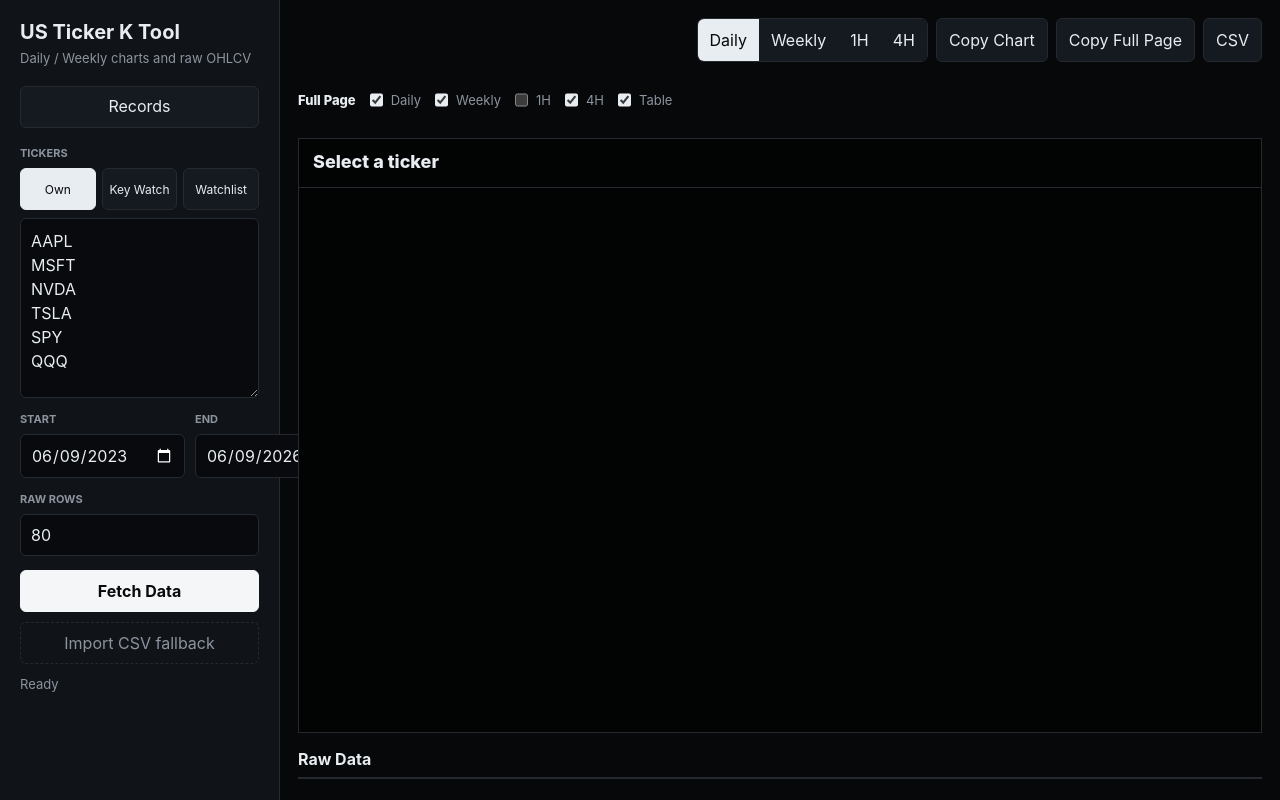
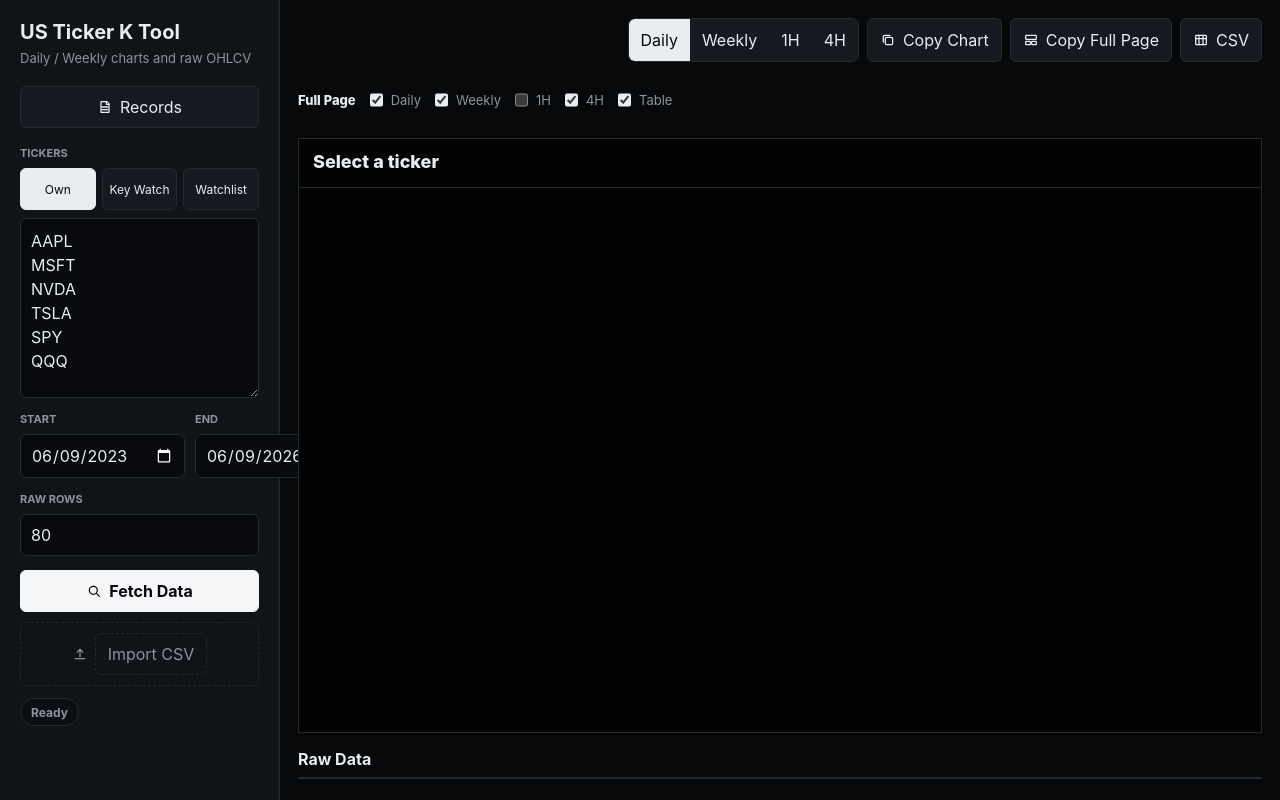
Before and after one commit to simonw0718/ticker-tool-deploy, a website: page outputs/ticker-tool/static/index.html in a window 1280 px wide. Drawn offline with Linux system fonts and the light colour scheme; no server answers.

Commit message:
Unify action icon styling

```diff
--- a/outputs/ticker-tool/static/index.html
+++ b/outputs/ticker-tool/static/index.html
@@ -7,6 +7,14 @@
     <link rel="stylesheet" href="/styles.css" />
   </head>
   <body>
+    <svg class="icon-sprite" aria-hidden="true">
+      <symbol id="icon-records" viewBox="0 0 24 24"><path d="M6 4h9l3 3v13H6z"/><path d="M14 4v4h4"/><path d="M8 12h8M8 16h8"/></symbol>
+      <symbol id="icon-search" viewBox="0 0 24 24"><circle cx="11" cy="11" r="6"/><path d="m16 16 4 4"/></symbol>
+      <symbol id="icon-upload" viewBox="0 0 24 24"><path d="M12 16V5"/><path d="m8 9 4-4 4 4"/><path d="M5 19h14"/></symbol>
+      <symbol id="icon-copy" viewBox="0 0 24 24"><rect x="8" y="8" width="11" height="11" rx="2"/><path d="M5 15V7a2 2 0 0 1 2-2h8"/></symbol>
+      <symbol id="icon-panels" viewBox="0 0 24 24"><rect x="4" y="5" width="16" height="6" rx="1"/><rect x="4" y="14" width="7" height="5" rx="1"/><rect x="13" y="14" width="7" height="5" rx="1"/></symbol>
+      <symbol id="icon-table" viewBox="0 0 24 24"><rect x="4" y="5" width="16" height="14" rx="1"/><path d="M4 10h16M9 5v14M15 5v14"/></symbol>
+    </svg>
     <main class="app">
       <aside class="panel">
         <div class="brand">
@@ -15,7 +23,7 @@
             <p>Daily / Weekly charts and raw OHLCV</p>
           </div>
         </div>
-        <a class="nav-link" href="/records.html">Records</a>
+        <a class="nav-link icon-button" href="/records.html"><svg class="icon"><use href="#icon-records"></use></svg><span>Records</span></a>
 
         <label class="field">
           <span>TICKERS</span>
@@ -48,10 +56,10 @@ QQQ</textarea>
           <input id="rawDays" type="number" min="10" max="500" value="80" />
         </label>
 
-        <button id="fetchBtn" class="primary">Fetch Data</button>
+        <button id="fetchBtn" class="primary icon-button"><svg class="icon"><use href="#icon-search"></use></svg><span>Fetch Data</span></button>
         <label class="file">
           <input id="csvFile" type="file" accept=".csv" multiple />
-          <span>Import CSV fallback</span>
+          <span class="icon-button"><svg class="icon"><use href="#icon-upload"></use></svg><span>Import CSV</span></span>
         </label>
         <div id="status" class="status">Ready</div>
       </aside>
@@ -68,9 +76,9 @@ QQQ</textarea>
               <button id="hourlyBtn">1H</button>
               <button id="fourHourBtn">4H</button>
             </div>
-            <button id="copyChartBtn">Copy Chart</button>
-            <button id="copyBundleBtn">Copy Full Page</button>
-            <button id="downloadCsvBtn">CSV</button>
+            <button id="copyChartBtn" class="icon-button"><svg class="icon"><use href="#icon-copy"></use></svg><span>Copy Chart</span></button>
+            <button id="copyBundleBtn" class="icon-button"><svg class="icon"><use href="#icon-panels"></use></svg><span>Copy Full Page</span></button>
+            <button id="downloadCsvBtn" class="icon-button"><svg class="icon"><use href="#icon-table"></use></svg><span>CSV</span></button>
           </div>
         </header>
 
--- a/outputs/ticker-tool/static/records.css
+++ b/outputs/ticker-tool/static/records.css
@@ -21,6 +21,28 @@ body {
   color: var(--text);
   font-family: Inter, ui-sans-serif, system-ui, -apple-system, BlinkMacSystemFont, "Segoe UI", sans-serif;
   -webkit-text-size-adjust: 100%;
+}
+
+.icon-sprite {
+  display: none;
+}
+
+.icon {
+  width: 16px;
+  height: 16px;
+  flex: 0 0 16px;
+  fill: none;
+  stroke: currentColor;
+  stroke-width: 1.9;
+  stroke-linecap: round;
+  stroke-linejoin: round;
+}
+
+.icon-button {
+  display: inline-flex;
+  align-items: center;
+  justify-content: center;
+  gap: 7px;
 }
 
 button,
@@ -86,6 +108,10 @@ button,
   padding: 7px 11px;
   text-decoration: none;
   cursor: pointer;
+}
+
+.danger {
+  color: #ff9aa3;
 }
 
 .topbar a:hover,
@@ -230,6 +256,15 @@ button:hover,
   min-height: 28px;
   padding: 4px 8px;
   color: var(--muted);
+}
+
+.delete-row.danger {
+  color: #ff9aa3;
+}
+
+.delete-row .icon {
+  width: 14px;
+  height: 14px;
 }
 
 .chart-grid {
--- a/outputs/ticker-tool/static/styles.css
+++ b/outputs/ticker-tool/static/styles.css
@@ -21,6 +21,28 @@ body {
   color: var(--text);
   font-family: Inter, ui-sans-serif, system-ui, -apple-system, BlinkMacSystemFont, "Segoe UI", sans-serif;
   -webkit-text-size-adjust: 100%;
+}
+
+.icon-sprite {
+  display: none;
+}
+
+.icon {
+  width: 16px;
+  height: 16px;
+  flex: 0 0 16px;
+  fill: none;
+  stroke: currentColor;
+  stroke-width: 1.9;
+  stroke-linecap: round;
+  stroke-linejoin: round;
+}
+
+.icon-button {
+  display: inline-flex;
+  align-items: center;
+  justify-content: center;
+  gap: 7px;
 }
 
 button,
@@ -62,10 +84,9 @@ textarea,
 }
 
 .nav-link {
-  display: block;
+  display: flex;
   margin: 0 0 18px;
   color: var(--text);
-  text-align: center;
   text-decoration: none;
   border: 1px solid var(--line);
   border-radius: 6px;
@@ -163,8 +184,7 @@ button:hover {
 }
 
 .file span {
-  display: block;
-  text-align: center;
+  display: flex;
   border: 1px dashed var(--line);
   border-radius: 6px;
   padding: 10px 12px;
@@ -173,10 +193,18 @@ button:hover {
 }
 
 .status {
-  min-height: 24px;
+  min-height: 28px;
   margin-top: 12px;
+  display: inline-flex;
+  align-items: center;
+  max-width: 100%;
+  border: 1px solid var(--line);
+  border-radius: 999px;
+  background: #0b0f13;
+  padding: 4px 10px;
   color: var(--muted);
-  font-size: 13px;
+  font-size: 12px;
+  font-weight: 700;
 }
 
 .workspace {
```
Also changed, not shown: outputs/ticker-tool/static/records.html (+22 -12 lines), outputs/ticker-tool/static/records.js (+10 -9 lines).
